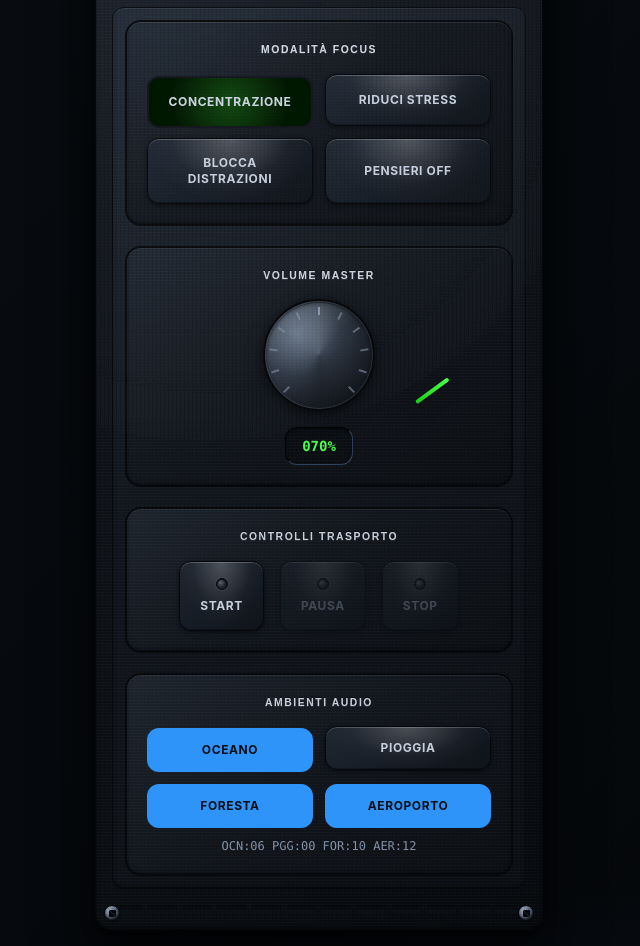
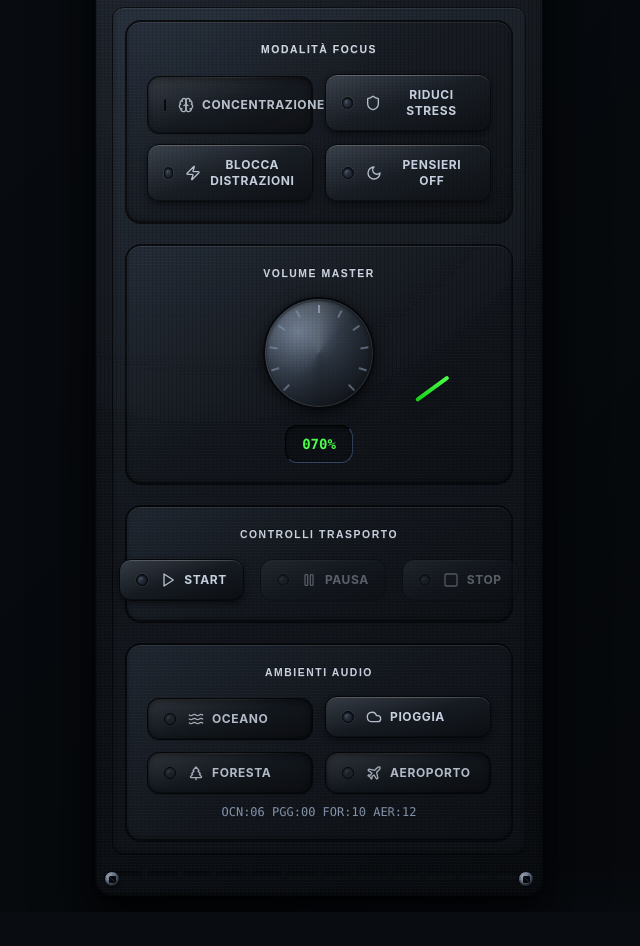
Before and after one commit to giorgiochi/nineties-aether-wave, a React (Vite) app: page / in a window 1280 px wide. Shown: the part 280-1226 px from the top of the page, without its empty margins (321-961 px from the left). After the commit the page ends 1192 px from the top, so only its background shows below. Built offline with nearby package versions, Linux system fonts and the light colour scheme.

Commit message:
Apply consistent button styling

```diff
--- a/src/components/NeuroDeckControls.tsx
+++ b/src/components/NeuroDeckControls.tsx
@@ -1,5 +1,7 @@
 import React from 'react';
 import { useNeuroDeck } from '@/hooks/useNeuroDeck';
+import { DeviceButton } from '@/components/ui/device-button';
+import { Brain, Shield, Zap, Moon, Play, Pause, Square, Waves, Cloud, TreePine, Plane } from 'lucide-react';
 
 interface NeuroDeckControlsProps {
   neuroDeck: ReturnType<typeof useNeuroDeck>;
@@ -21,31 +23,20 @@ export const NeuroDeckControls: React.FC<NeuroDeckControlsProps> = ({ neuroDeck
         <h3 className="label-serigraph text-center mb-4">MODALITÀ FOCUS</h3>
         <div className="grid grid-cols-2 gap-3">
           {[
-            { key: 'CONCENTRAZIONE', label: 'CONCENTRAZIONE' },
-            { key: 'STRESS', label: 'RIDUCI STRESS' },
-            { key: 'ADHD', label: 'BLOCCA DISTRAZIONI' },
-            { key: 'INTRUSIVE_OFF', label: 'PENSIERI OFF' }
-          ].map(({ key, label }) => (
-            <button
+            { key: 'CONCENTRAZIONE', label: 'CONCENTRAZIONE', icon: <Brain size={16} /> },
+            { key: 'STRESS', label: 'RIDUCI STRESS', icon: <Shield size={16} /> },
+            { key: 'ADHD', label: 'BLOCCA DISTRAZIONI', icon: <Zap size={16} /> },
+            { key: 'INTRUSIVE_OFF', label: 'PENSIERI OFF', icon: <Moon size={16} /> }
+          ].map(({ key, label, icon }) => (
+            <DeviceButton
               key={key}
+              variant={state.activeMode === key ? 'warning' : 'primary'}
+              state={state.activeMode === key ? 'active' : 'default'}
               onClick={() => applyPreset(key as any)}
-              className={`px-4 py-4 rounded-xl font-bold text-xs transition-all duration-150 relative overflow-hidden ${
-                state.activeMode === key
-                  ? 'bg-screen-yellow text-screen-text shadow-inner border-2 border-screen-text transform translate-y-0.5'
-                  : 'btn-embossed text-device-text'
-              }`}
+              icon={icon}
             >
-              {/* Button label with serigraph effect */}
-              <span className="relative z-10 tracking-wider">{label}</span>
-              {state.activeMode === key && (
-                <div
-                  className="absolute inset-0 bg-screen-yellow opacity-20"
-                  style={{
-                    background: 'radial-gradient(circle at center, hsl(var(--screen-glow)) 0%, transparent 70%)'
-                  }}
-                />
-              )}
-            </button>
+              {label}
+            </DeviceButton>
           ))}
         </div>
       </div>
@@ -137,25 +128,20 @@ export const NeuroDeckControls: React.FC<NeuroDeckControlsProps> = ({ neuroDeck
         <h3 className="label-serigraph text-center mb-4">CONTROLLI TRASPORTO</h3>
         <div className="flex justify-center space-x-4">
           {[
-            { action: start, disabled: state.isPlaying, active: state.isPlaying, label: 'START', led: 'green' },
-            { action: pause, disabled: !state.isPlaying || state.isPaused, active: state.isPaused, label: 'PAUSA', led: 'orange' },
-            { action: stop, disabled: !state.isPlaying && !state.isPaused, active: !state.isPlaying && !state.isPaused, label: 'STOP', led: 'orange' }
-          ].map(({ action, disabled, active, label, led }, index) => (
-            <button
-              key={index}
+            { action: start, disabled: state.isPlaying, active: state.isPlaying, label: 'START', variant: 'success', icon: <Play size={16} /> },
+            { action: pause, disabled: !state.isPlaying || state.isPaused, active: state.isPaused, label: 'PAUSA', variant: 'warning', icon: <Pause size={16} /> },
+            { action: stop, disabled: !state.isPlaying && !state.isPaused, active: !state.isPlaying && !state.isPaused, label: 'STOP', variant: 'danger', icon: <Square size={16} /> }
+          ].map(({ action, disabled, active, label, variant, icon }) => (
+            <DeviceButton
+              key={label}
+              variant={variant as any}
+              state={active && !disabled ? 'active' : disabled ? 'disabled' : 'default'}
               onClick={action}
               disabled={disabled}
-              className={`flex flex-col items-center gap-2 px-5 py-4 rounded-xl font-bold transition-all duration-100 relative ${
-                active && !disabled
-                  ? 'bg-device-ok text-graphite-0 border-2 border-device-ok transform translate-y-0.5'
-                  : disabled
-                  ? 'btn-embossed text-device-muted opacity-40 cursor-not-allowed'
-                  : 'btn-embossed text-device-text'
-              }`}
+              icon={icon}
             >
-              <span className={`device-led ${active && !disabled ? `active ${led}` : ''}`} />
-              <span className="text-xs tracking-wider">{label}</span>
-            </button>
+              {label}
+            </DeviceButton>
           ))}
         </div>
       </div>
@@ -171,30 +157,20 @@ export const NeuroDeckControls: React.FC<NeuroDeckControlsProps> = ({ neuroDeck
         <h3 className="label-serigraph text-center mb-4">AMBIENTI AUDIO</h3>
         <div className="grid grid-cols-2 gap-3">
           {[
-            { key: 'ocean', label: 'OCEANO', volume: state.oceanVolume, defaultVol: 0.15 },
-            { key: 'rain', label: 'PIOGGIA', volume: state.rainVolume, defaultVol: 0.12 },
-            { key: 'pink', label: 'FORESTA', volume: state.pinkVolume, defaultVol: 0.08 },
-            { key: 'brown', label: 'AEROPORTO', volume: state.brownVolume, defaultVol: 0.06 }
-          ].map(({ key, label, volume, defaultVol }) => (
-            <button
+            { key: 'ocean', label: 'OCEANO', volume: state.oceanVolume, defaultVol: 0.15, icon: <Waves size={16} /> },
+            { key: 'rain', label: 'PIOGGIA', volume: state.rainVolume, defaultVol: 0.12, icon: <Cloud size={16} /> },
+            { key: 'pink', label: 'FORESTA', volume: state.pinkVolume, defaultVol: 0.08, icon: <TreePine size={16} /> },
+            { key: 'brown', label: 'AEROPORTO', volume: state.brownVolume, defaultVol: 0.06, icon: <Plane size={16} /> }
+          ].map(({ key, label, volume, defaultVol, icon }) => (
+            <DeviceButton
               key={key}
+              variant={volume > 0 ? 'success' : 'secondary'}
+              state={volume > 0 ? 'active' : 'default'}
               onClick={() => updateAmbientVolume(key as any, volume > 0 ? 0 : defaultVol)}
-              className={`px-4 py-3 rounded-xl font-bold text-xs transition-all duration-150 relative overflow-hidden ${
-                volume > 0
-                  ? 'bg-device-accent text-graphite-0 border-2 border-device-accent transform translate-y-0.5'
-                  : 'btn-embossed text-device-text'
-              }`}
+              icon={icon}
             >
-              <span className="relative z-10 tracking-wider">{label}</span>
-              {volume > 0 && (
-                <div
-                  className="absolute inset-0 opacity-20"
-                  style={{
-                    background: 'radial-gradient(circle at center, hsl(var(--device-accent)) 0%, transparent 70%)'
-                  }}
-                />
-              )}
-            </button>
+              {label}
+            </DeviceButton>
           ))}
         </div>
 
--- /dev/null
+++ b/src/components/ui/device-button.tsx
@@ -0,0 +1,97 @@
+import React from 'react';
+import { cn } from '@/lib/utils';
+
+export interface DeviceButtonProps extends React.ButtonHTMLAttributes<HTMLButtonElement> {
+  variant?: 'primary' | 'secondary' | 'success' | 'warning' | 'danger';
+  state?: 'default' | 'active' | 'disabled';
+  icon?: React.ReactNode;
+  children: React.ReactNode;
+}
+
+const indicatorColors = {
+  primary: 'hsl(210, 95%, 58%)',    // Blu
+  secondary: 'hsl(215, 18%, 58%)',  // Grigio
+  success: 'hsl(140, 65%, 45%)',    // Verde
+  warning: 'hsl(45, 100%, 60%)',    // Giallo
+  danger: 'hsl(0, 85%, 60%)'        // Rosso
+};
+
+export const DeviceButton = React.forwardRef<HTMLButtonElement, DeviceButtonProps>(
+  ({ className, variant = 'primary', state = 'default', icon, children, disabled, ...props }, ref) => {
+    const isActive = state === 'active';
+    const isDisabled = disabled || state === 'disabled';
+    const indicatorColor = indicatorColors[variant];
+
+    return (
+      <button
+        ref={ref}
+        disabled={isDisabled}
+        className={cn(
+          // Base button style - rettangolare con angoli arrotondati
+          "relative inline-flex items-center gap-3 px-4 py-3 rounded-lg font-bold text-xs uppercase tracking-wider",
+          "transition-all duration-100 select-none",
+
+          // Superficie scura grafite con effetto 3D
+          "bg-gradient-to-br from-graphite-2 to-graphite-0",
+          "border border-graphite-edge",
+
+          // Ombre per realismo e profondità
+          !isActive && !isDisabled && "shadow-device-button hover:shadow-device-button-hover",
+          isActive && "shadow-device-button-active",
+
+          // Stato normale
+          !isActive && !isDisabled && "hover:transform hover:-translate-y-0.5 hover:brightness-105",
+
+          // Stato attivo (premuto)
+          isActive && "transform translate-y-0.5 brightness-90",
+
+          // Stato disabilitato
+          isDisabled && "opacity-40 cursor-not-allowed",
+
+          // Testo grigio chiaro
+          "text-device-text",
+
+          className
+        )}
+        {...props}
+      >
+        {/* Overlay per effetto plastica */}
+        <div className="absolute inset-0 rounded-lg bg-gradient-to-br from-white/10 via-transparent to-black/5 pointer-events-none" />
+
+        {/* Indicatore circolare colorato a sinistra */}
+        <div
+          className={cn(
+            "relative w-3 h-3 rounded-full border border-graphite-edge",
+            "shadow-inner"
+          )}
+          style={{
+            background: isActive && !isDisabled
+              ? `radial-gradient(circle at 30% 30%, ${indicatorColor}, ${indicatorColor}cc 60%, ${indicatorColor}66)`
+              : 'radial-gradient(circle at 30% 30%, hsl(215 20% 25%), hsl(215 25% 15%) 60%, hsl(215 30% 8%))',
+            boxShadow: isActive && !isDisabled
+              ? `0 0 4px ${indicatorColor}88, 0 0 8px ${indicatorColor}44, inset 0 1px 2px rgba(0,0,0,0.3)`
+              : 'inset 0 1px 2px rgba(0,0,0,0.8), 0 0 0 1px rgba(255,255,255,0.05)'
+          }}
+        >
+          {/* Riflesso sull'indicatore */}
+          <div className="absolute inset-0.5 rounded-full bg-gradient-to-br from-white/20 via-transparent to-transparent pointer-events-none" />
+        </div>
+
+        {/* Contenuto del bottone (icona + testo) */}
+        <div className="relative z-10 flex items-center gap-2">
+          {icon && (
+            <span className="text-device-text opacity-90">
+              {icon}
+            </span>
+          )}
+          <span className="relative">{children}</span>
+        </div>
+
+        {/* Riflesso interno per effetto 3D */}
+        <div className="absolute inset-x-0 top-0 h-px bg-gradient-to-r from-transparent via-white/10 to-transparent pointer-events-none" />
+      </button>
+    );
+  }
+);
+
+DeviceButton.displayName = 'DeviceButton';
--- a/src/index.css
+++ b/src/index.css
@@ -111,6 +111,25 @@
       inset 0 1px 3px rgba(0,0,0,0.4),
       inset 0 2px 6px rgba(0,0,0,0.3),
       inset 0 0 0 1px rgba(0,0,0,0.2);
+
+    /* Nuovi shadow per DeviceButton */
+    --shadow-device-button:
+      inset 0 1px 0 rgba(255,255,255,0.15),
+      inset 0 -1px 0 rgba(0,0,0,0.4),
+      0 2px 4px rgba(0,0,0,0.3),
+      0 4px 8px rgba(0,0,0,0.2);
+
+    --shadow-device-button-hover:
+      inset 0 1px 0 rgba(255,255,255,0.2),
+      inset 0 -1px 0 rgba(0,0,0,0.4),
+      0 3px 6px rgba(0,0,0,0.3),
+      0 6px 12px rgba(0,0,0,0.2);
+
+    --shadow-device-button-active:
+      inset 0 2px 4px rgba(0,0,0,0.4),
+      inset 0 4px 8px rgba(0,0,0,0.3),
+      inset 0 0 0 1px rgba(0,0,0,0.3),
+      0 1px 2px rgba(0,0,0,0.2);
 
     --shadow-knob:
       inset 0 0 0 1px rgba(255,255,255,0.1),
@@ -384,6 +403,21 @@
   }
 }
 
+@layer components {
+  /* DeviceButton shadow classes */
+  .shadow-device-button {
+    box-shadow: var(--shadow-device-button);
+  }
+
+  .shadow-device-button-hover {
+    box-shadow: var(--shadow-device-button-hover);
+  }
+
+  .shadow-device-button-active {
+    box-shadow: var(--shadow-device-button-active);
+  }
+}
+
 @layer utilities {
   /* Pixelated LCD Font - Authentic squared pixels */
   .text-tft {
```
Also changed, not shown: src/components/DeviceControls.tsx (+37 -27 lines).
